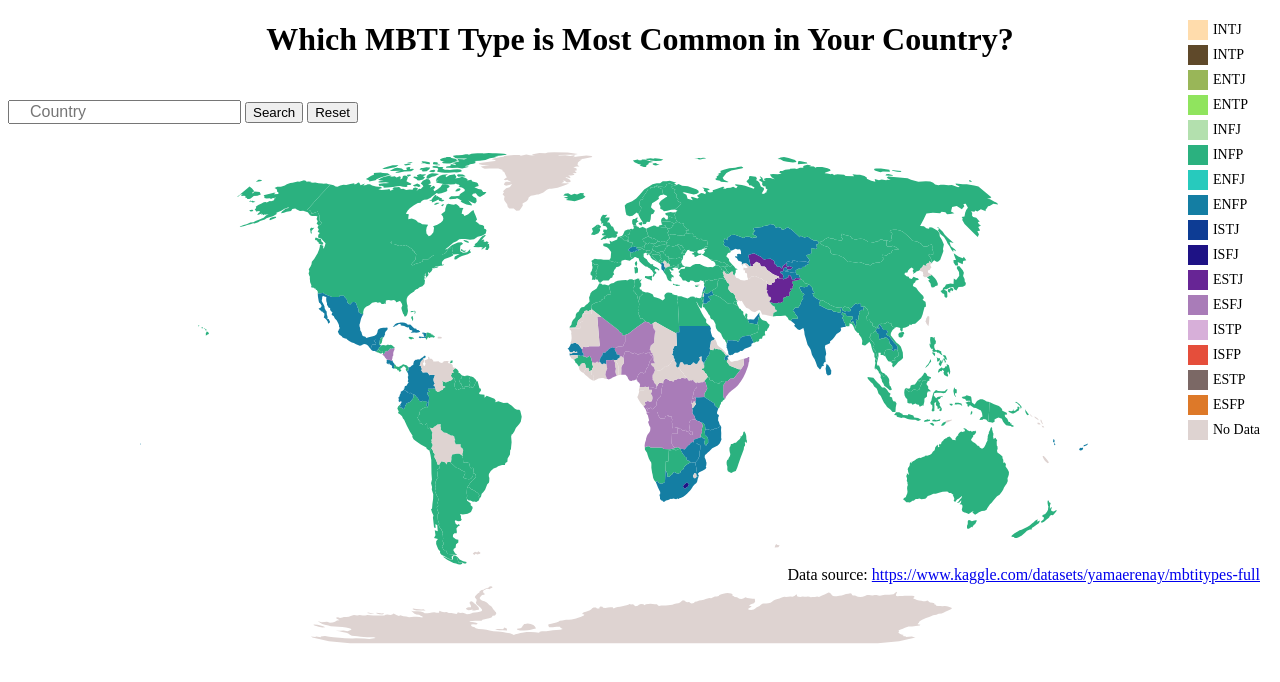
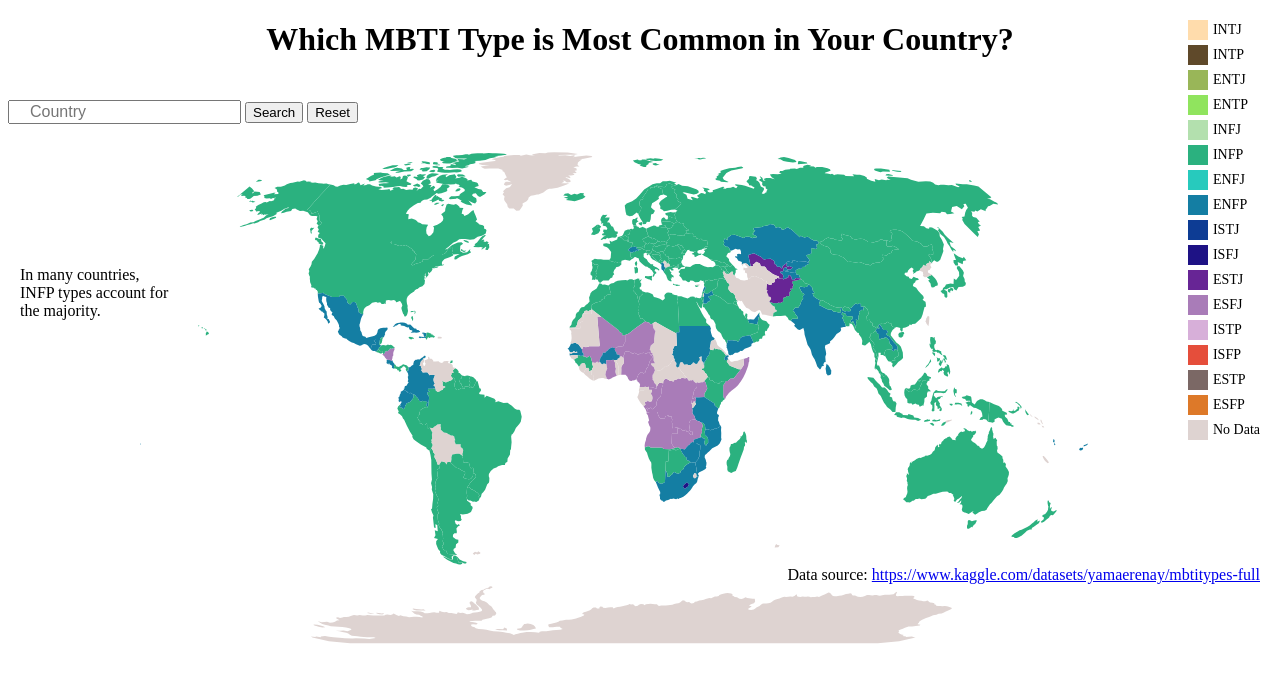
Before and after one commit to jessiezhang199/dsc106final, a SvelteKit app: page / in a window 1280 px wide. Shown: the top 682 px of the page. Built offline with nearby package versions, Linux system fonts and the light colour scheme.

Commit message:
Update Global.svelte

```diff
--- a/src/components/Global.svelte
+++ b/src/components/Global.svelte
@@ -40,7 +40,7 @@
     // Check the structure of parsed data
     console.log(mbtiData);
 
-    const baseURL = location.hostname === 'localhost' ? '' : '/dsc106_project_3_draft';
+    const baseURL = location.hostname === 'localhost' ? '' : '/dsc106final';
 
     const mapRes = await fetch(`${baseURL}/world.geojson`);
     mapData = await mapRes.json();
@@ -238,6 +238,10 @@
 </style>
 
 <h1>Which MBTI Type is Most Common in Your Country?</h1>
+<p style="position: absolute; top: 250px; left: 20px; font-size: 16px; max-width: 150px;">
+  In many countries, INFP types account for the majority.
+</p>
+
 <div class="search-container">
   <input type="text"
   placeholder="Country"
```
